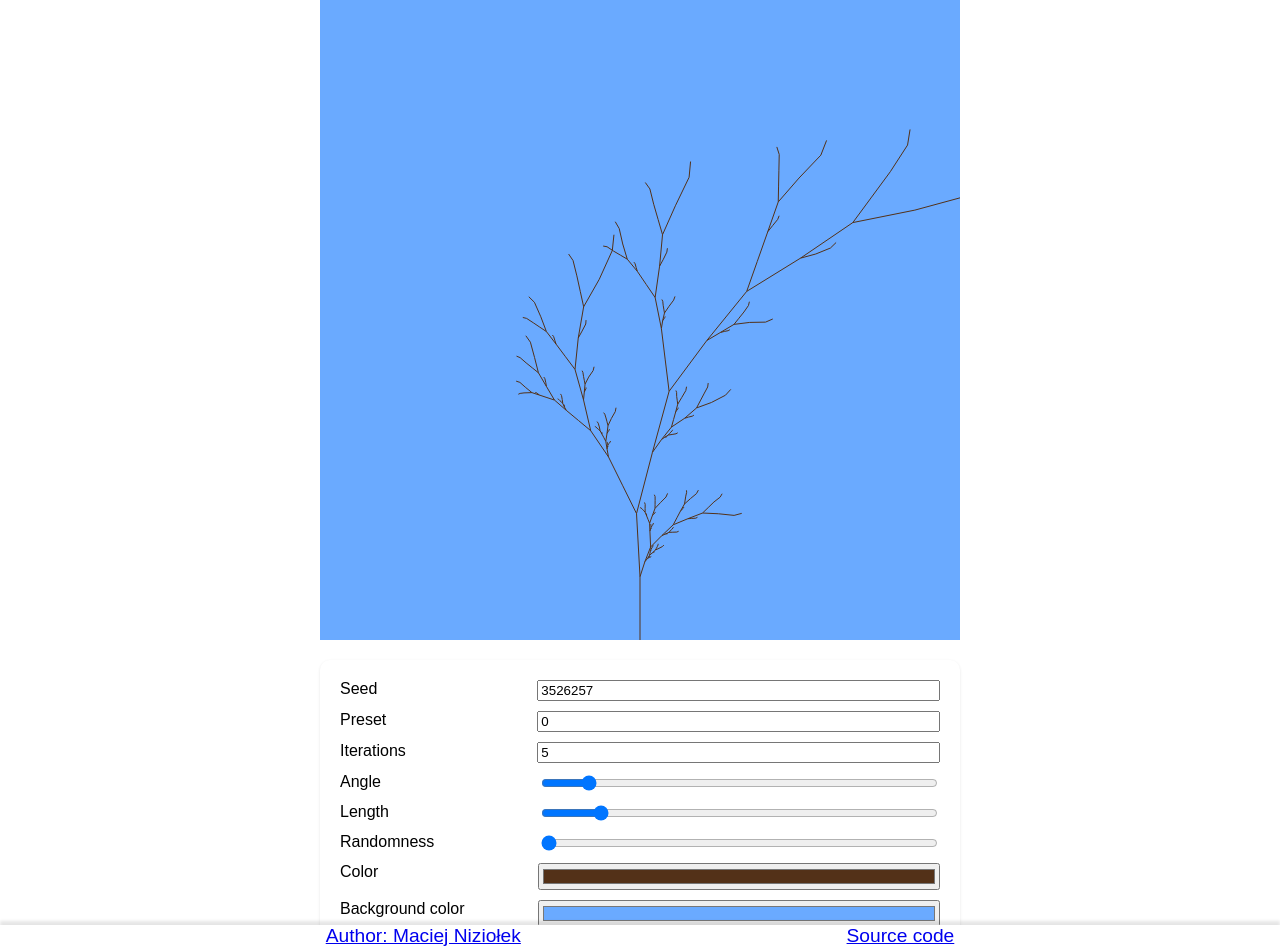
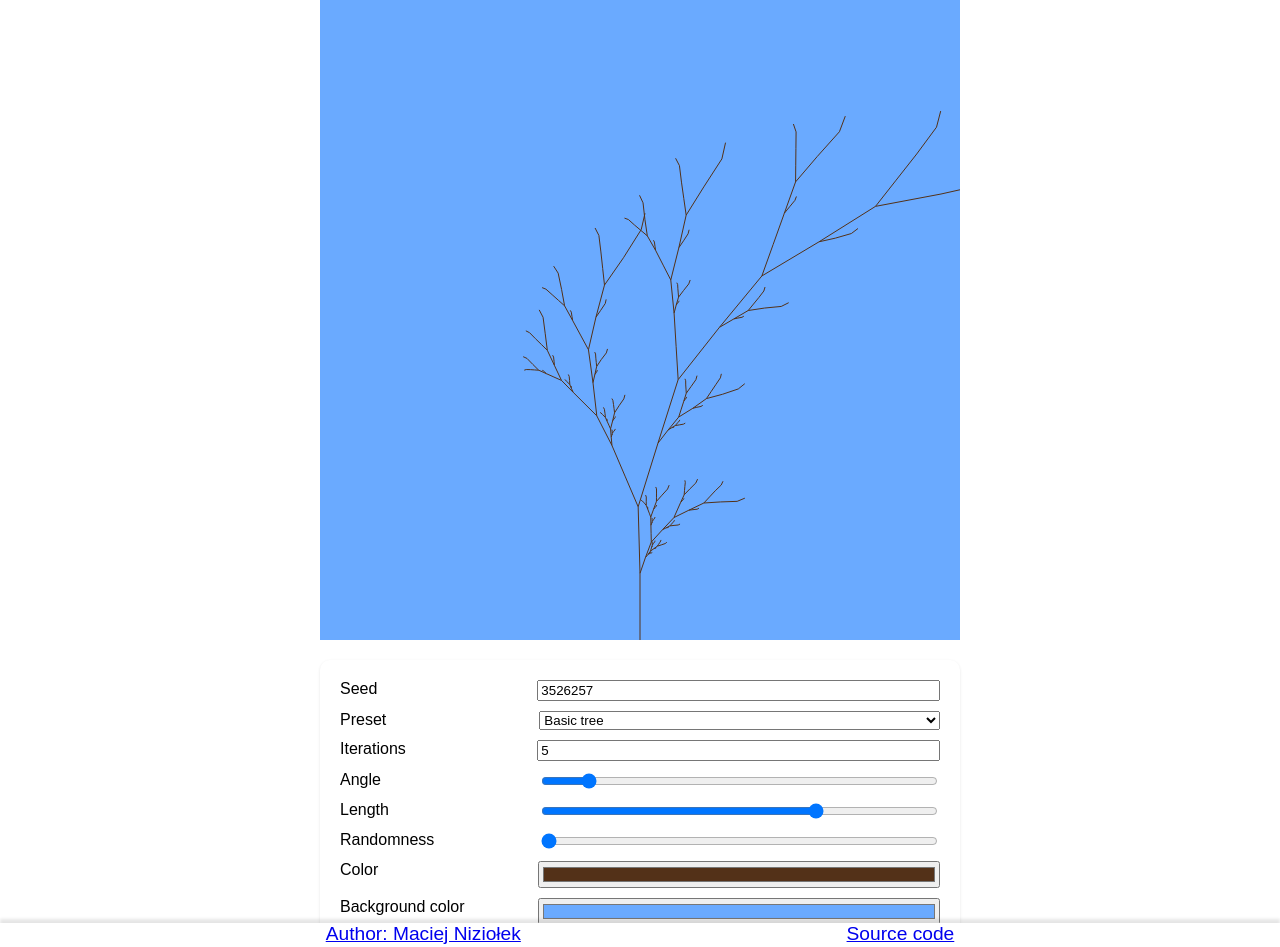
Before and after one commit to rxn7/treegen, a website with bundled scripts: page static/index.html in a window 1280 px wide. Built offline with nearby package versions, Linux system fonts and the light colour scheme.

Commit message:
Added presets

```diff
--- a/src/index.ts
+++ b/src/index.ts
@@ -1,34 +1,80 @@
 import { SentenceGenerator } from "./generator.js";
 import { Renderer } from "./renderer.js";
+import { Preset } from "./types/preset.js";
 import { RendererSettings, GeneratorSettings } from "./types/settings.js";
 
 export namespace Main {
-    export const rulePresets: Array<Record<string, string>> = [
+    export const presets: Array<Preset> = [
         {
-            'X': 'F-[[X]+Y]+F[+FX]-X',
+            name: "Basic tree",
+            pivotY: 1.0,
+            pivotX: 0.5,
+            randomness: 0.1,
+            angle: 20,
+            axiom: 'X',
+            rules: {
+                'X': 'F-((X)+Y)+F(+FX)-X',
+            }
+        },
+        {
+            name: "Basic tree 2",
+            pivotY: 1.0,
+            pivotX: 0.5,
+            randomness: 0.1,
+            angle: 20,
+            axiom: 'X',
+            rules: {
+                'X': 'F+((X)-X)-F(-FX)+X',
+            }
+        },
+        {
+            name: "Sierpinski triangle",
+            pivotY: 1.0,
+            pivotX: 0.0,
+            randomness: 0.0,
+            angle: 120,
+            axiom: 'F-F-F',
+            rules: {
+                'F': 'F-G+F+G-F',
+                'G': 'GG'
+            }
         },
     ]
 
     export let generatorSettings: GeneratorSettings = {
-        axiom: 'X',
-        rules: rulePresets[0],
+        axiom: '',
+        rules: {},
         iterations: 5,
     }
 
     export let rendererSettings: RendererSettings = {
+        pivotX: -0.5,
+        pivotY: 1.0,
         bgColor: '#6aaaff',
         color: '#533118',
         width: 1.0,
         seed: 'seed',
         randomness: 0.2,
-        angle: 20,
+        angle: 120,
         length: 70,
         falloff: 0.5,
     }
 
-    export let currentRulePreset: number = 0
-    export const getCurrentRulePreset = () => currentRulePreset
-    export const setCurrentRulePreset = (i: number) => { currentRulePreset = i; generatorSettings.rules = rulePresets[i]; }
+    export let currentRulePresetIdx: number = 0
+    export const getCurrentRulePreset = () => currentRulePresetIdx
+    export const setCurrentRulePreset = (i: number) => {
+        currentRulePresetIdx = i;
+        const preset: Preset = presets[currentRulePresetIdx]
+
+        generatorSettings.rules = preset.rules
+        generatorSettings.axiom = preset.axiom
+
+        rendererSettings.angle = preset.angle
+        rendererSettings.randomness = preset.randomness
+        rendererSettings.pivotX = preset.pivotX
+        rendererSettings.pivotY = preset.pivotY
+    }
+
     let generator: SentenceGenerator = new SentenceGenerator()
 
     export function regenerate() {
@@ -40,4 +86,5 @@ export namespace Main {
     }
 }
 
+Main.setCurrentRulePreset(0);
 Main.regenerate()
--- a/src/renderer.ts
+++ b/src/renderer.ts
@@ -7,15 +7,20 @@ canvas.width = 640
 canvas.height = 640
 
 const ctx: CanvasRenderingContext2D = canvas.getContext('2d', {alpha: false, willReadFrequently: false}) as CanvasRenderingContext2D
-ctx.translate(canvas.width * 0.5, canvas.height)
 
 export namespace Renderer {
     export function render(sentence: Generator<string> | string, settings: RendererSettings): void {
         const random = new Random(settings.seed)
         const turtle: Turtle = new Turtle()
 
+        const x = settings.pivotX * canvas.width
+        const y = settings.pivotY * canvas.height
+
+        ctx.resetTransform()
+        ctx.translate(x, y)
+
         ctx.fillStyle = settings.bgColor
-        ctx.fillRect(-canvas.width * 0.5, -canvas.height, canvas.width, canvas.height)
+        ctx.fillRect(-x, -y, canvas.width, canvas.height)
 
         ctx.lineWidth = settings.width
         ctx.strokeStyle = settings.color
@@ -25,6 +30,7 @@ export namespace Renderer {
 
         for(const symbol of sentence) {
             switch(symbol) {
+                case 'G':
                 case 'F':
                     const [sx, sy, ex, ey] = turtle.createLine(length)
                     ctx.moveTo(sx, -sy)
@@ -39,14 +45,22 @@ export namespace Renderer {
                     turtle.rotate(-random.randomized(settings.angle, settings.randomness))
                     break
 
-                case '[':
+                case '(':
                     turtle.push()
                     length *= settings.falloff
                     break
 
+                case ')':
+                    turtle.pop()
+                    length /= settings.falloff
+                    break
+
+                case '[':
+                    turtle.push()
+                    break
+
                 case ']':
                     turtle.pop()
-                    length /= settings.falloff
                     break
             }
         }
--- a/src/settings.ts
+++ b/src/settings.ts
@@ -8,13 +8,13 @@ createNumberOption('Seed',
     () => Random.hashCode(Main.rendererSettings.seed),
     (v: string | number) => Main.rendererSettings.seed = v.toString(), true)
 
-createNumberOption('Preset',
-    0, Main.rulePresets.length-1,
+createSelect('Preset',
+    Main.presets.map(p => p.name),
     Main.getCurrentRulePreset,
     (v: number) => Main.setCurrentRulePreset(v), true)
 
 createNumberOption('Iterations',
-    1, 15,
+    1, 100,
     () => Main.generatorSettings.iterations,
     (v: number) => Main.generatorSettings.iterations = v, true)
 
@@ -24,7 +24,7 @@ createRangeOption('Angle',
     (v: number) => Main.rendererSettings.angle = v)
 
 createRangeOption('Length',
-    1, 500, 1,
+    0.001, 100, 0.01,
     () => Main.rendererSettings.length,
     (v: number) => Main.rendererSettings.length = v)
 
@@ -33,35 +33,28 @@ createRangeOption('Randomness',
     () => Main.rendererSettings.randomness,
     (v: number) => Main.rendererSettings.randomness = v)
 
-createOption('Color', 'color',
+createInput('Color', 'color',
     () => Main.rendererSettings.color,
     (v: string | number) => {Main.rendererSettings.color = v as string})
 
-createOption('Background color', 'color',
+createInput('Background color', 'color',
     () => Main.rendererSettings.bgColor,
     (v: string | number) => {Main.rendererSettings.bgColor = v as string})
 
 function createNumberOption(label: string, min: number, max: number, value: () => number, setValue: (v: number) => void, regenerate: boolean = false): void {
-    const inputElement: HTMLInputElement = createOption(label, 'number', value, (v: number | string) => setValue(v as number), regenerate)
+    const inputElement: HTMLInputElement = createInput(label, 'number', value, (v: number | string) => setValue(v as number), regenerate)
     inputElement.min = min.toString()
     inputElement.max = max.toString()
 }
 
 function createRangeOption(label: string, min: number, max: number, step: number, value: () => number, setValue: (v: number) => void, regenerate: boolean = false): void {
-    const inputElement: HTMLInputElement = createOption(label, 'range', value, (v: number | string) => setValue(v as number), regenerate)
+    const inputElement: HTMLInputElement = createInput(label, 'range', value, (v: number | string) => setValue(v as number), regenerate)
     inputElement.min = min.toString()
     inputElement.max = max.toString()
     inputElement.step = step.toString()
 }
 
-function createOption(label: string, inputType: string, value: () => string | number, setValue: (v: string | number) => void, regenerate: boolean = false): HTMLInputElement {
-    const container: HTMLDivElement = document.createElement('div')
-    container.className = 'input-container'
-
-    const labelElement: HTMLLabelElement = document.createElement('label') as HTMLLabelElement
-    labelElement.textContent = label
-    container.appendChild(labelElement)
-
+function createInput(label: string, inputType: string, value: () => string | number, setValue: (v: string | number) => void, regenerate: boolean = false): HTMLInputElement {
     const inputElement: HTMLInputElement = document.createElement('input') as HTMLInputElement
     inputElement.type = inputType
 
@@ -76,8 +69,40 @@ function createOption(label: string, inputType: string, value: () => string | nu
         regenerate ? Main.regenerate() : Main.render()
     })
 
-    container.appendChild(inputElement)
-    inputFrame.appendChild(container)
+    createInputContainer(label, inputElement)
 
     return inputElement
 }
+
+function createSelect(label: string, items: Array<string>, value: () => number, setValue: (v: number) => void, regenerate: boolean = false): HTMLSelectElement {
+    const selectElement: HTMLSelectElement = document.createElement('select')
+
+    for(let i=0; i<items.length; ++i) {
+        const optionElement: HTMLOptionElement = document.createElement('option')
+        optionElement.innerText = items[i]
+        selectElement.appendChild(optionElement)
+    }
+
+    selectElement.selectedIndex = value()
+
+    selectElement.addEventListener('change', () => {
+        setValue(selectElement.selectedIndex)
+        regenerate ? Main.regenerate() : Main.render()
+    })
+
+    createInputContainer(label, selectElement)
+
+    return selectElement
+}
+
+function createInputContainer(label: string, element: HTMLElement): void {
+    const container: HTMLDivElement = document.createElement('div')
+    container.className = 'input-container'
+
+    const labelElement: HTMLLabelElement = document.createElement('label') as HTMLLabelElement
+    labelElement.textContent = label
+    container.appendChild(labelElement)
+
+    container.appendChild(element)
+    inputFrame.appendChild(container)
+}
--- a/src/types/settings.d.ts
+++ b/src/types/settings.d.ts
@@ -2,8 +2,8 @@ import { Symbol } from "./symbol.js"
 import { Rule } from "./rule.js"
 
 export type GeneratorSettings = {
-    axiom: string,
-    rules: Record<string, string>,
+	axiom: string,
+	rules: Record<string, string>,
 	iterations: number,
 }
 
@@ -16,4 +16,6 @@ export type RendererSettings = {
 	length: number,
 	falloff: number,
     randomness: number,
+	pivotX: number,
+	pivotY: number,
 }
--- a/static/style.css
+++ b/static/style.css
@@ -42,7 +42,7 @@ body {
     flex: 1;
 }
 
-.input-container > input {
+.input-container > input,select {
     flex: 2;
 }
 
```
Also changed, not shown: src/types/preset.d.ts (added, +9 -0 lines), src/random.ts (line endings or trailing spaces).
